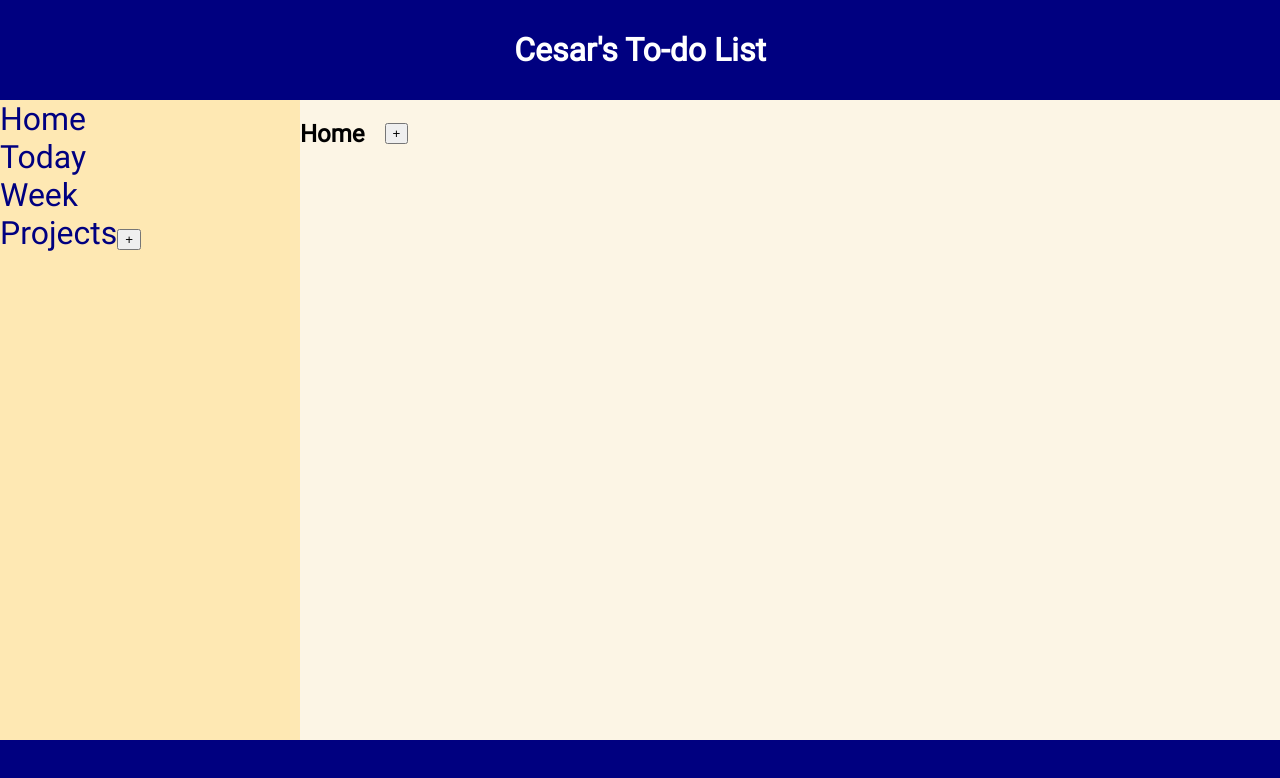
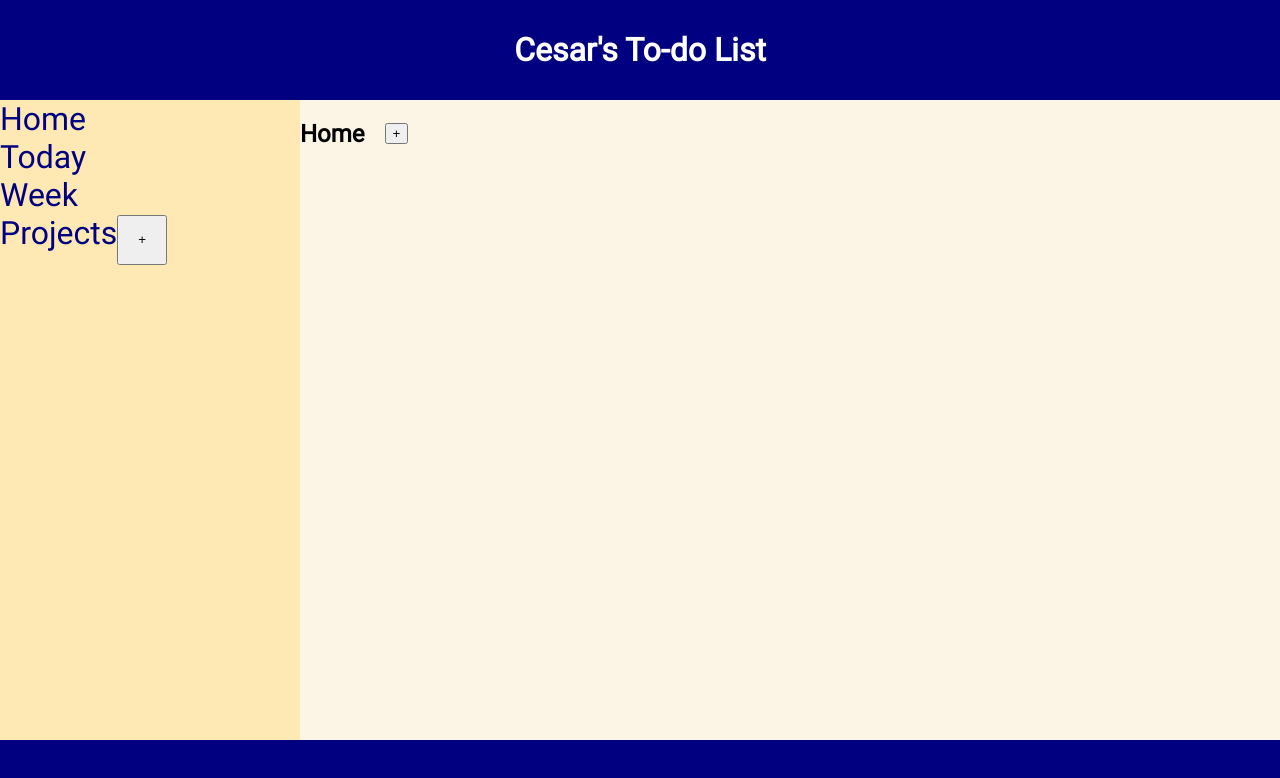
Before and after one commit to cesare-garcia/Odin-Todo, a website built with webpack: page dist/index.html in a window 1280 px wide. Built offline with nearby package versions, Linux system fonts and the light colour scheme.

Commit message:
add basic add project button styling

```diff
--- a/src/style.css
+++ b/src/style.css
@@ -125,3 +125,8 @@ form {
 .tcBottom {
     display: flex;
 }
+
+.addProject {
+    height: 50px;
+    width: 50px;
+}
```
